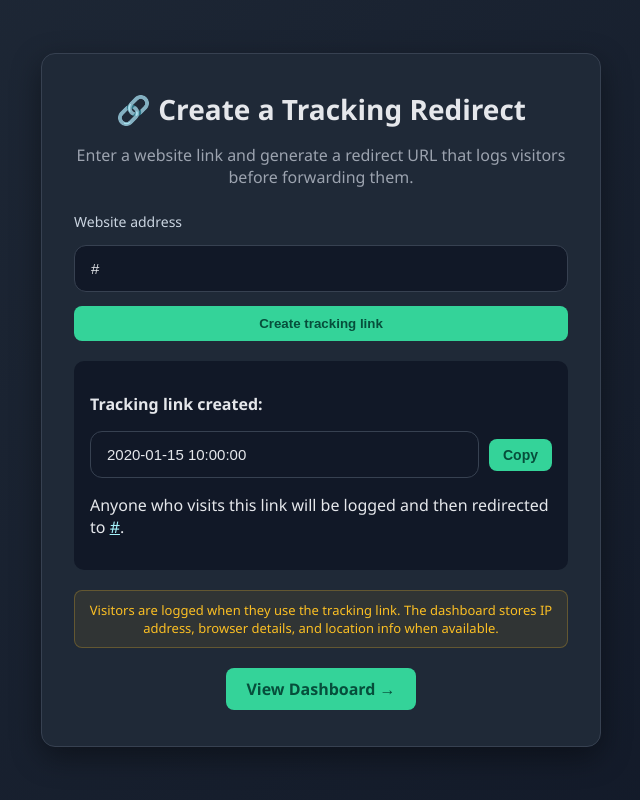
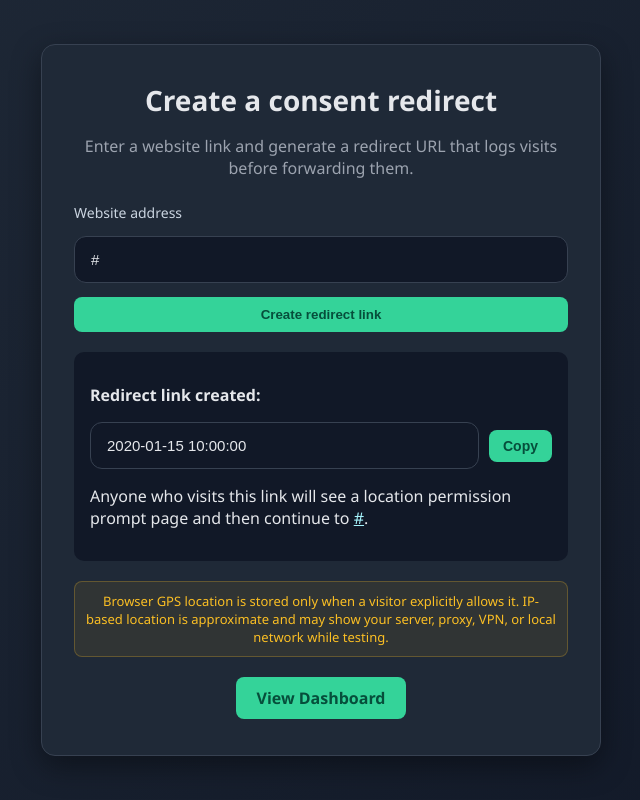
Before and after one commit to HardayalSingh3513/IPLogger, a Flask app: template files/templates/index.html in a window 1280 px wide. Shown: the whole page, without its empty margins (319-959 px from the left). Run offline with Flask 3, Linux system fonts and the light colour scheme; the template is opened without the code that fills it: most values are stand-ins (such as "Sample title", 1, 10 or a date in 2020).

Commit message:
Live location Added and minor fixes

```diff
--- a/files/app.py
+++ b/files/app.py
@@ -47,9 +47,24 @@ def init_db():
             city TEXT,
             isp TEXT,
             zip TEXT,
+            latitude REAL,
+            longitude REAL,
+            accuracy REAL,
+            location_permission TEXT,
             FOREIGN KEY(target_id) REFERENCES targets(id)
         )
     """)
+    cursor.execute("PRAGMA table_info(visit_logs)")
+    existing_columns = {row[1] for row in cursor.fetchall()}
+    migrations = {
+        "latitude": "ALTER TABLE visit_logs ADD COLUMN latitude REAL",
+        "longitude": "ALTER TABLE visit_logs ADD COLUMN longitude REAL",
+        "accuracy": "ALTER TABLE visit_logs ADD COLUMN accuracy REAL",
+        "location_permission": "ALTER TABLE visit_logs ADD COLUMN location_permission TEXT",
+    }
+    for column, statement in migrations.items():
+        if column not in existing_columns:
+            cursor.execute(statement)
     conn.commit()
     conn.close()
 
@@ -154,9 +169,18 @@ def lookup_location(ip):
 
 
 def get_visitor_ip():
-    forwarded = request.headers.get("X-Forwarded-For", None)
+    forwarded = request.headers.get("X-Forwarded-For")
     if forwarded:
         return forwarded.split(",")[0].strip()
+
+    real_ip = request.headers.get("X-Real-IP")
+    if real_ip:
+        return real_ip.strip()
+
+    cf_ip = request.headers.get("CF-Connecting-IP")
+    if cf_ip:
+        return cf_ip.strip()
+
     return request.remote_addr
 
 
@@ -179,8 +203,9 @@ def log_visit(target_id):
             region,
             city,
             isp,
-            zip
-        ) VALUES (?, ?, ?, ?, ?, ?, ?, ?, ?)
+            zip,
+            location_permission
+        ) VALUES (?, ?, ?, ?, ?, ?, ?, ?, ?, ?)
         """,
         (
             target_id,
@@ -192,10 +217,13 @@ def log_visit(target_id):
             location.get("city", ""),
             location.get("isp", ""),
             location.get("zip", ""),
+            "pending",
         ),
     )
+    log_id = cursor.lastrowid
     conn.commit()
     conn.close()
+    return log_id
 
 
 @app.route("/", methods=["GET", "POST"])
@@ -227,8 +255,58 @@ def redirect_link(slug):
     if not target:
         abort(404)
 
-    log_visit(target["id"])
-    return redirect(target["target_url"])
+    log_id = log_visit(target["id"])
+    return render_template(
+        "consent.html",
+        log_id=log_id,
+        target_url=target["target_url"],
+    )
+
+
+@app.route("/api/location/<int:log_id>", methods=["POST"])
+def api_location(log_id):
+    payload = request.get_json(silent=True) or {}
+    permission = payload.get("permission", "unavailable")
+    latitude = payload.get("latitude")
+    longitude = payload.get("longitude")
+    accuracy = payload.get("accuracy")
+
+    if permission not in {"granted", "denied", "unavailable", "error"}:
+        permission = "unavailable"
+
+    if permission == "granted":
+        try:
+            latitude = float(latitude)
+            longitude = float(longitude)
+            accuracy = float(accuracy) if accuracy is not None else None
+        except (TypeError, ValueError):
+            return jsonify({"error": "Invalid location values."}), 400
+    else:
+        latitude = None
+        longitude = None
+        accuracy = None
+
+    conn = sqlite3.connect(DB_FILE)
+    cursor = conn.cursor()
+    cursor.execute(
+        """
+        UPDATE visit_logs
+        SET latitude = ?,
+            longitude = ?,
+            accuracy = ?,
+            location_permission = ?
+        WHERE id = ?
+        """,
+        (latitude, longitude, accuracy, permission, log_id),
+    )
+    conn.commit()
+    updated = cursor.rowcount
+    conn.close()
+
+    if updated == 0:
+        abort(404)
+
+    return jsonify({"status": "saved"})
 
 
 @app.route("/dashboard")
@@ -261,6 +339,10 @@ def api_logs():
             v.country,
             v.isp,
             v.zip,
+            v.latitude,
+            v.longitude,
+            v.accuracy,
+            v.location_permission,
             v.visited_at,
             v.user_agent
         FROM visit_logs v
@@ -284,8 +366,12 @@ def api_logs():
                 "country": row[6] or "",
                 "isp": row[7] or "",
                 "zip": row[8] or "",
-                "visited_at": row[9] or "",
-                "user_agent": row[10] or "",
+                "latitude": row[9],
+                "longitude": row[10],
+                "accuracy": row[11],
+                "location_permission": row[12] or "",
+                "visited_at": row[13] or "",
+                "user_agent": row[14] or "",
             }
         )
 
--- a/files/templates/index.html
+++ b/files/templates/index.html
@@ -3,13 +3,13 @@
 <head>
   <meta charset="UTF-8" />
   <meta name="viewport" content="width=device-width, initial-scale=1.0" />
-  <title>IP Logger Link Generator</title>
+  <title>Consent-Based Visit Logger</title>
   <link rel="stylesheet" href="{{ url_for('static', filename='style.css') }}" />
 </head>
 <body>
   <div class="card">
-    <h1>🔗 Create a Tracking Redirect</h1>
-    <p class="subtitle">Enter a website link and generate a redirect URL that logs visitors before forwarding them.</p>
+    <h1>Create a consent redirect</h1>
+    <p class="subtitle">Enter a website link and generate a redirect URL that logs visits before forwarding them.</p>
 
     {% if error %}
       <div class="notice danger">{{ error }}</div>
@@ -18,25 +18,25 @@
     <form action="/" method="post">
       <label for="target-url">Website address</label>
       <input id="target-url" name="target_url" type="text" class="input-field" placeholder="example.com or https://example.com" value="{{ target_url or '' }}" required />
-      <button type="submit" class="btn">Create tracking link</button>
+      <button type="submit" class="btn">Create redirect link</button>
     </form>
 
     {% if created_url %}
       <div class="info-box">
-        <p><strong>Tracking link created:</strong></p>
+        <p><strong>Redirect link created:</strong></p>
         <div class="output-row">
           <input id="createdLink" class="output-input" readonly value="{{ created_url }}" />
           <button id="copyBtn" class="btn small">Copy</button>
         </div>
-        <p class="small">Anyone who visits this link will be logged and then redirected to <a href="{{ target_url }}" target="_blank">{{ target_url }}</a>.</p>
+        <p class="small">Anyone who visits this link will see a location permission prompt page and then continue to <a href="{{ target_url }}" target="_blank">{{ target_url }}</a>.</p>
       </div>
     {% endif %}
 
     <p class="notice">
-      Visitors are logged when they use the tracking link. The dashboard stores IP address, browser details, and location info when available.
+      Browser GPS location is stored only when a visitor explicitly allows it. IP-based location is approximate and may show your server, proxy, VPN, or local network while testing.
     </p>
 
-    <a class="btn" href="/dashboard">View Dashboard →</a>
+    <a class="btn" href="/dashboard">View Dashboard</a>
   </div>
 
   <script src="{{ url_for('static', filename='script.js') }}"></script>
```
Also changed, not shown: files/templates/consent.html (added, +26 -0 lines), files/templates/dashboard.html (+10 -9 lines).
